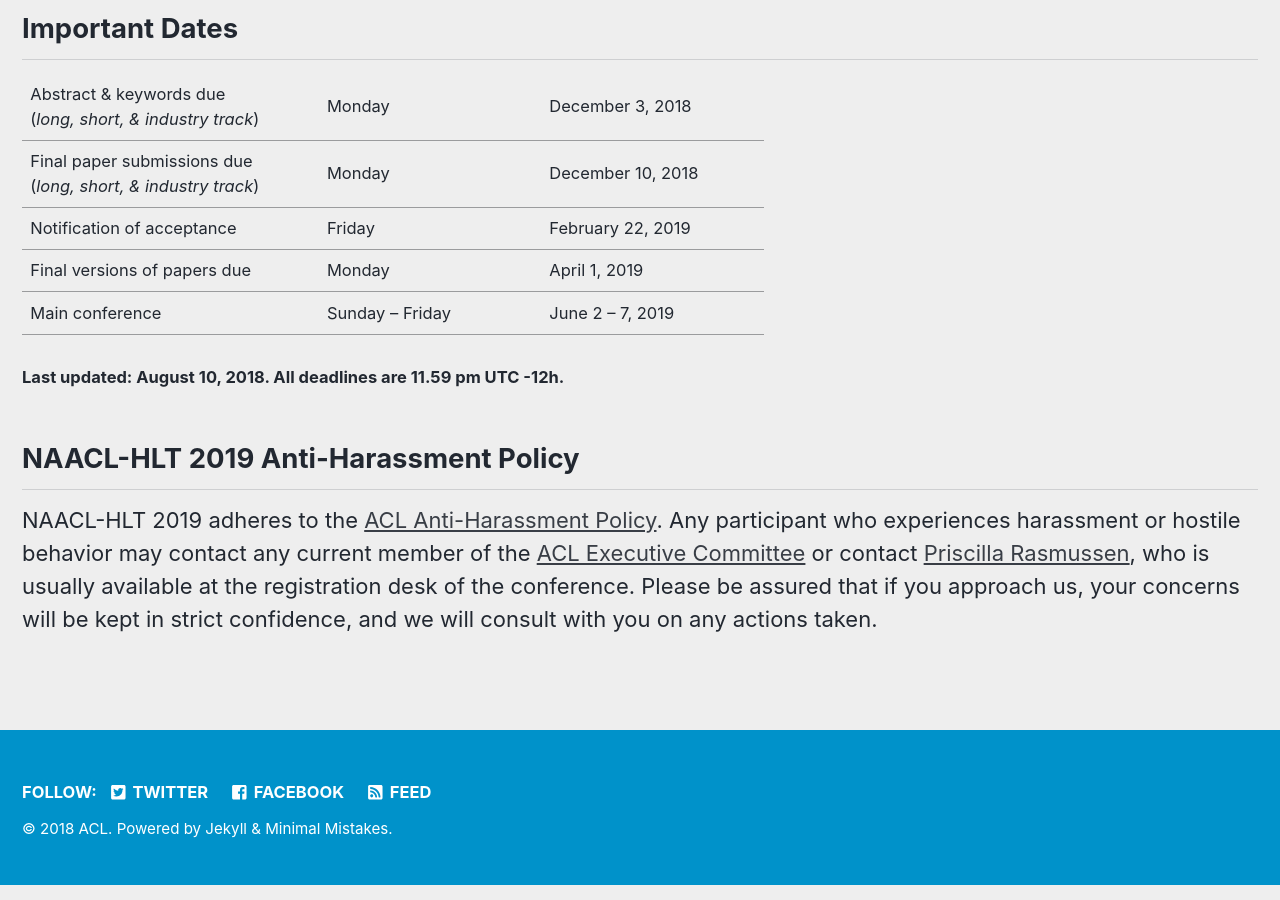
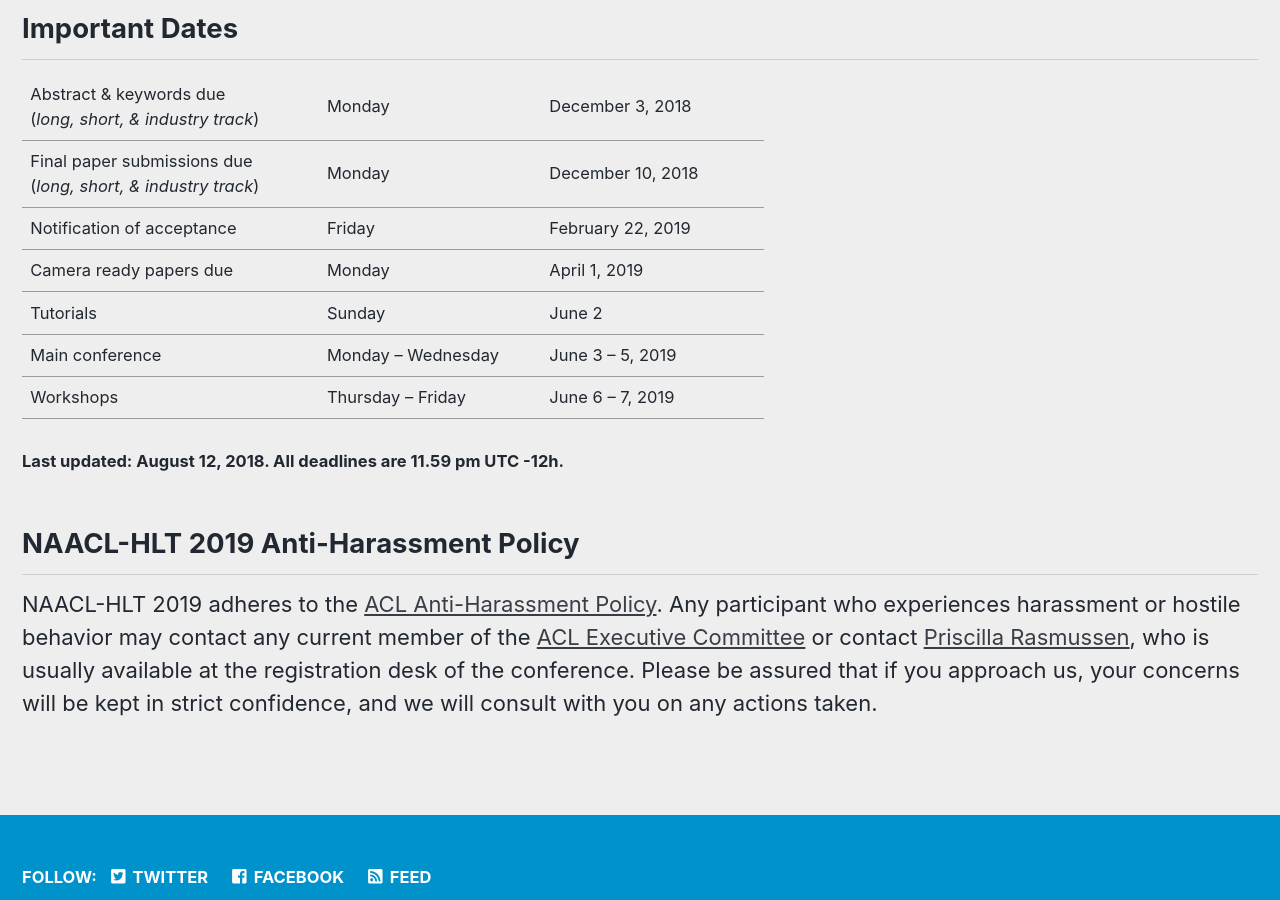
Before and after one commit to naacl-org/naacl-2021-website, a Jekyll site: the page built from _pages/home.md, in a window 1280 px wide and 900 px high, scrolled down 1092 px. Built offline with Jekyll 4.4.1, drawn with Linux system fonts in a browser that asks for light colours; nearby versions of some CDN libraries.

Commit message:
Break out conference dates in table.

```diff
--- a/_pages/home.md
+++ b/_pages/home.md
@@ -46,18 +46,28 @@
             <td>February 22, 2019</td>
         </tr>
         <tr>
-          <td>Final versions of papers due</td>
+          <td>Camera ready papers due</td>
           <td>Monday</td>
           <td>April 1, 2019</td>
         </tr>
         <tr>
+            <td>Tutorials</td>
+            <td>Sunday</td>
+            <td>June 2</td>
+        </tr>
+        <tr>
             <td>Main conference</td>
-            <td>Sunday &ndash; Friday</td>
-            <td>June 2 &ndash; 7, 2019</td>
+            <td>Monday &ndash; Wednesday</td>
+            <td>June 3 &ndash; 5, 2019</td>
         </tr>
-    </tbody>
+        <tr>
+            <td>Workshops</td>
+            <td>Thursday &ndash; Friday</td>
+            <td>June 6 &ndash; 7, 2019</td>
+        </tr>
+</tbody>
 </table>
-<h5>Last updated: August 10, 2018. All deadlines are 11.59 pm UTC -12h.</h5>
+<h5>Last updated: August 12, 2018. All deadlines are 11.59 pm UTC -12h.</h5>
 
 <h2>NAACL-HLT 2019 Anti-Harassment Policy</h2>
 NAACL-HLT 2019 adheres to the <a href="https://www.aclweb.org/adminwiki/index.php?title=Anti-Harassment_Policy">ACL Anti-Harassment Policy</a>. Any participant who experiences harassment or hostile behavior may contact any current member of the <a href="https://www.aclweb.org/portal/about">ACL Executive Committee</a> or contact <a href="mailto:acl@aclweb.org">Priscilla Rasmussen</a>, who is usually available at the registration desk of the conference. Please be assured that if you approach us, your concerns will be kept in strict confidence, and we will consult with you on any actions taken.
```
